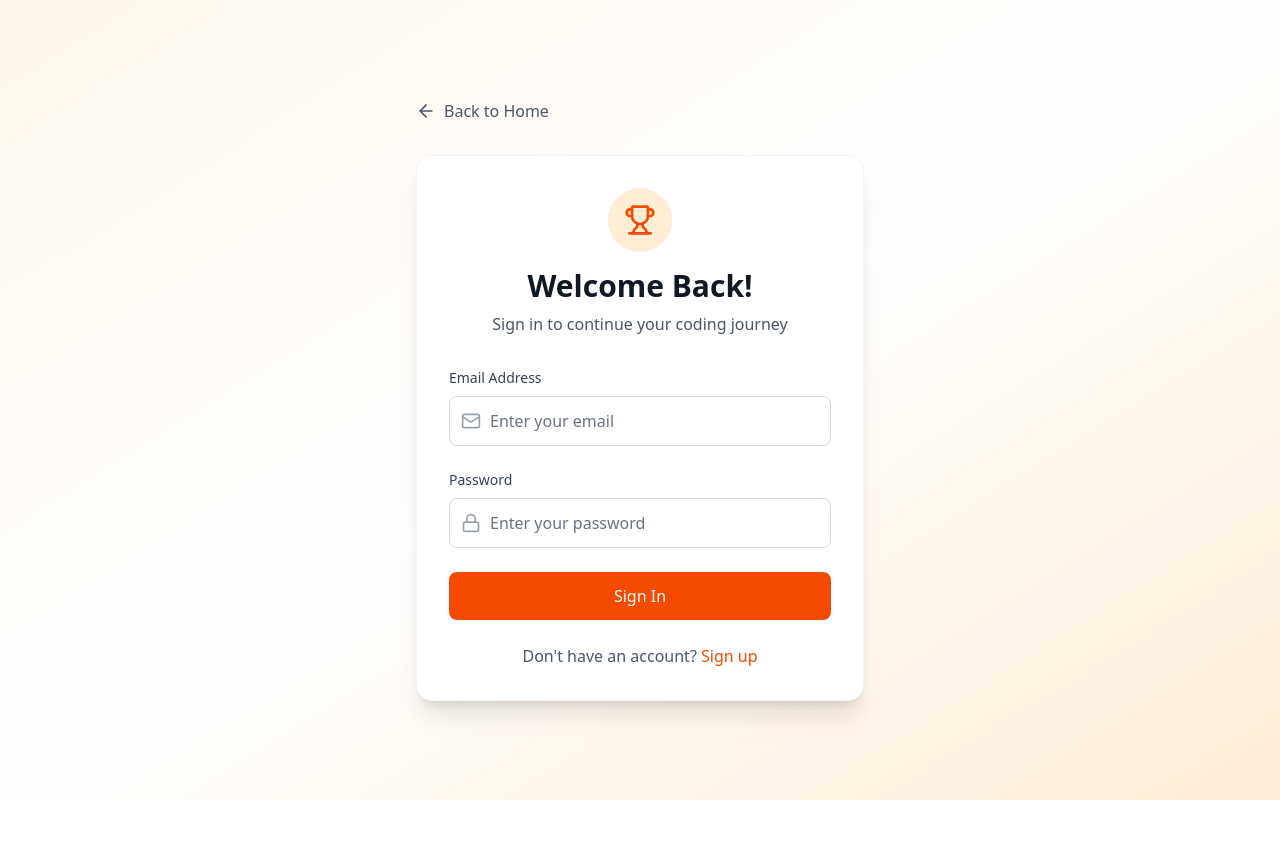
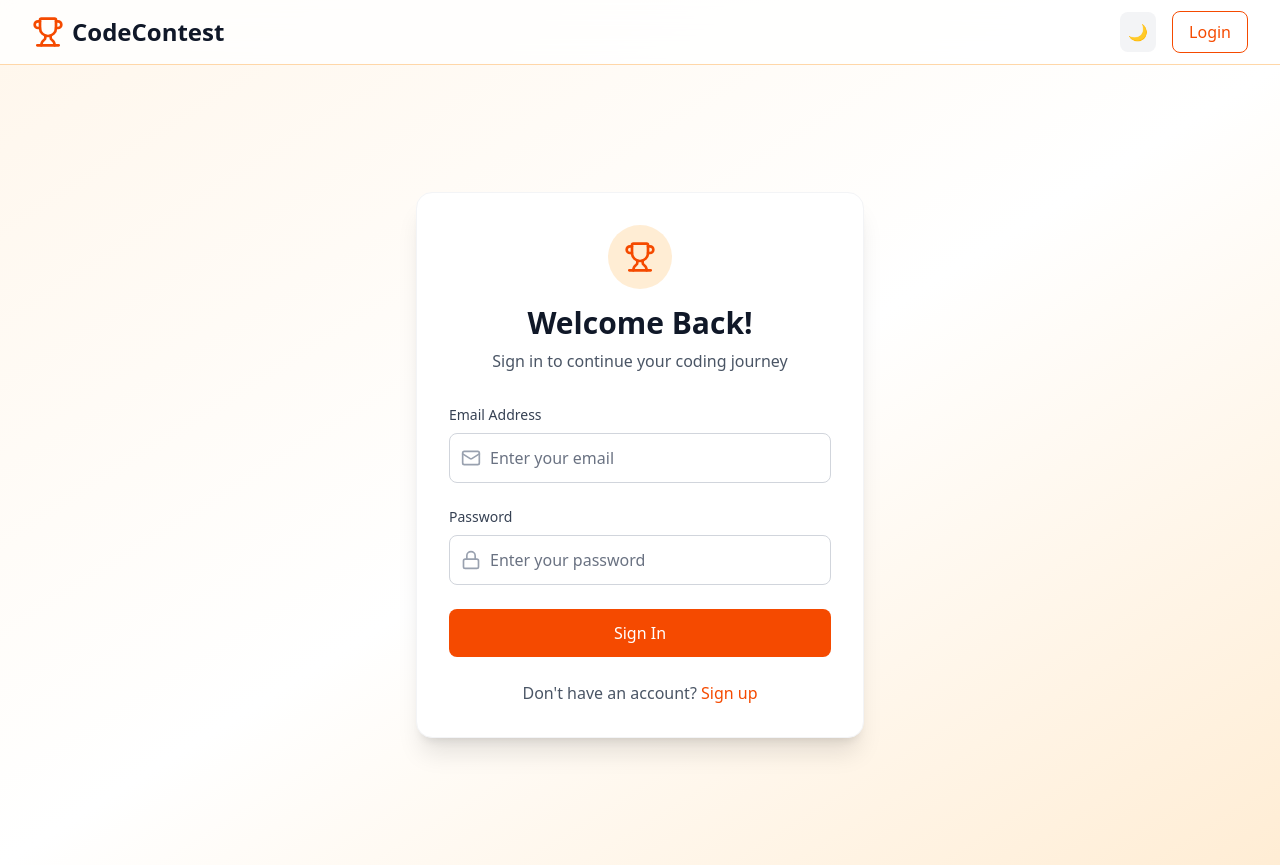
Before and after one commit to lightning-sagar/Coding_Platform, a React (Vite) app: page /login in a window 1280 px wide. Before the commit the page ends 800 px from the top, so only its background shows below. Built offline with nearby package versions, Linux system fonts and the light colour scheme.

Commit message:
added few edge cases and update the contestview component

```diff
--- a/src/App.tsx
+++ b/src/App.tsx
@@ -70,7 +70,7 @@ function App() {
               user ? (
                 <Navigate to="/" replace />
               ) : (
-                <AuthPages darkMode={darkMode} />
+                <AuthPages darkMode={darkMode} toggleDarkMode={toggleDarkMode} />
               )
             }
           />
@@ -81,7 +81,7 @@ function App() {
               user ? (
                 <Navigate to="/" replace />
               ) : (
-                <AuthPages darkMode={darkMode} />
+                <AuthPages darkMode={darkMode} toggleDarkMode={toggleDarkMode}/>
               )
             }
           />
@@ -89,7 +89,7 @@ function App() {
           {/* Contest Creator Page */}
           <Route
             path="/create-contest"
-            element={<ContestCreator darkMode={darkMode} />}
+            element={<ContestCreator darkMode={darkMode} toggleDarkMode={toggleDarkMode} />}
           />
         </Routes>
       </div>
--- a/src/components/AuthPages.tsx
+++ b/src/components/AuthPages.tsx
@@ -1,15 +1,17 @@
 import React, { useState } from 'react';
-import { ArrowLeft, Mail, Lock, User, Trophy } from 'lucide-react';
+import { Mail, Lock, User, Trophy } from 'lucide-react';
 import { useNavigate } from 'react-router-dom';
 import { useRecoilState, useSetRecoilState } from 'recoil';
 import Authmode from '../atoms/Authmode';
 import userAtom from '../atoms/UserAtom';
+import Navbar from './Navbar';
 
 interface AuthPagesProps {
   darkMode: boolean;
+  toggleDarkMode: () => void;
 }
 
-const AuthPages: React.FC<AuthPagesProps> = ({ darkMode }) => {
+const AuthPages: React.FC<AuthPagesProps> = ({ darkMode, toggleDarkMode }) => {
   const navigate = useNavigate()
   const [mode,setmode] = useRecoilState(Authmode);
   const setuser = useSetRecoilState(userAtom)
@@ -62,24 +64,21 @@ const AuthPages: React.FC<AuthPagesProps> = ({ darkMode }) => {
   };
 
   return (
+    <div className={`${
+      darkMode
+        ? 'bg-gradient-to-br from-gray-900 via-gray-800 to-orange-900'
+        : 'bg-gradient-to-br from-orange-50 via-white to-orange-100'
+    }`}>
+    <Navbar darkMode={darkMode} toggleDarkMode={toggleDarkMode} />
     <div className={`min-h-screen flex items-center justify-center p-4 transition-colors duration-300 ${
       darkMode
         ? 'bg-gradient-to-br from-gray-900 via-gray-800 to-orange-900'
         : 'bg-gradient-to-br from-orange-50 via-white to-orange-100'
     }`}>
+
       <div className="w-full max-w-md">
+
         {/* Back Button */}
-        <button
-          onClick={()=>navigate(-1)}
-          className={`flex items-center transition-colors mb-8 ${
-            darkMode
-              ? 'text-gray-400 hover:text-white'
-              : 'text-gray-600 hover:text-gray-900'
-          }`}
-        >
-          <ArrowLeft className="h-5 w-5 mr-2" />
-          Back to Home
-        </button>
 
         {/* Auth Card */}
         <div className={`rounded-2xl shadow-xl border p-8 transition-colors duration-300 ${
@@ -259,6 +258,7 @@ const AuthPages: React.FC<AuthPagesProps> = ({ darkMode }) => {
         </div>
       </div>
     </div>
+    </div>
   );
 };
 
--- a/src/components/ContestCreator.tsx
+++ b/src/components/ContestCreator.tsx
@@ -1,6 +1,5 @@
 import React, { useState } from "react";
 import {
-  ArrowLeft,
   Plus,
   Trash2,
   Save,
@@ -8,6 +7,7 @@ import {
   MemoryStick,
 } from "lucide-react";
 import { useNavigate } from "react-router-dom";
+import Navbar from "./Navbar";
 
 interface TestCase {
   input: string;
@@ -26,9 +26,10 @@ interface Question {
 
 interface ContestCreatorProps {
   darkMode: boolean;
+  toggleDarkMode: () => void;
 }
 
-const ContestCreator: React.FC<ContestCreatorProps> = ({ darkMode }) => {
+const ContestCreator: React.FC<ContestCreatorProps> = ({ darkMode, toggleDarkMode }) => {
   const navigate = useNavigate();
   const [contestData, setContestData] = useState({
     title: "",
@@ -183,17 +184,7 @@ const ContestCreator: React.FC<ContestCreatorProps> = ({ darkMode }) => {
       >
         <div className="max-w-7xl mx-auto px-4 sm:px-6 lg:px-8">
           <div className="flex items-center justify-between h-16">
-            <button
-              onClick={() => navigate(-1)}
-              className={`flex items-center transition-colors ${
-                darkMode
-                  ? "text-gray-400 hover:text-white"
-                  : "text-gray-600 hover:text-gray-900"
-              }`}
-            >
-              <ArrowLeft className="h-5 w-5 mr-2" />
-              Back to Home
-            </button>
+            <Navbar darkMode={darkMode} toggleDarkMode={toggleDarkMode} />
             <button
               onClick={handleSaveContest}
               className="flex items-center px-4 py-2 bg-orange-600 text-white rounded-lg hover:bg-orange-700 transition-colors"
--- a/src/components/Navbar.tsx
+++ b/src/components/Navbar.tsx
@@ -1,5 +1,5 @@
 import { Trophy } from "lucide-react";
-import React from "react";
+import React, { useState } from "react";
 import { useNavigate } from "react-router-dom";
 import { useRecoilState } from "recoil";
 import userAtom from "../atoms/UserAtom";
@@ -12,7 +12,9 @@ interface NavbarPageProps {
 const Navbar: React.FC<NavbarPageProps> = ({ darkMode, toggleDarkMode }) => {
   const navigate = useNavigate();
   const [user, setUser] = useRecoilState(userAtom);
+  const [loading, setloading] = useState(false)
   const handleLogout = async () => {
+    setloading(true)
     try {
       const res = await fetch(
         "http://localhost:5001/api/user/logout",
@@ -31,6 +33,8 @@ const Navbar: React.FC<NavbarPageProps> = ({ darkMode, toggleDarkMode }) => {
       }
     } catch (error) {
       console.log(error);
+    } finally{
+      setloading(false)
     }
   };
   return (
@@ -48,7 +52,10 @@ const Navbar: React.FC<NavbarPageProps> = ({ darkMode, toggleDarkMode }) => {
             <h1
               className={`ml-2 text-2xl font-bold ${
                 darkMode ? "text-white" : "text-gray-900"
-              }`}
+              } cursor-pointer`}
+              onClick={()=>{
+                navigate('/')
+              }}
             >
               CodeContest
             </h1>
@@ -89,11 +96,12 @@ const Navbar: React.FC<NavbarPageProps> = ({ darkMode, toggleDarkMode }) => {
             ) : (
               <button
                 onClick={handleLogout}
-                className={`px-4 py-2 border rounded-lg transition-colors ${
+                className={`px-4 py-2 border rounded-lg transition-colors cursor-pointer ${
                   darkMode
                     ? "text-orange-400 border-orange-400 hover:bg-orange-900/20"
                     : "text-orange-600 border-orange-600 hover:bg-orange-50"
                 }`}
+                disabled={loading}
               >
                 logout
               </button>
```
Also changed, not shown: src/components/ContestView.tsx (+71 -64 lines).
